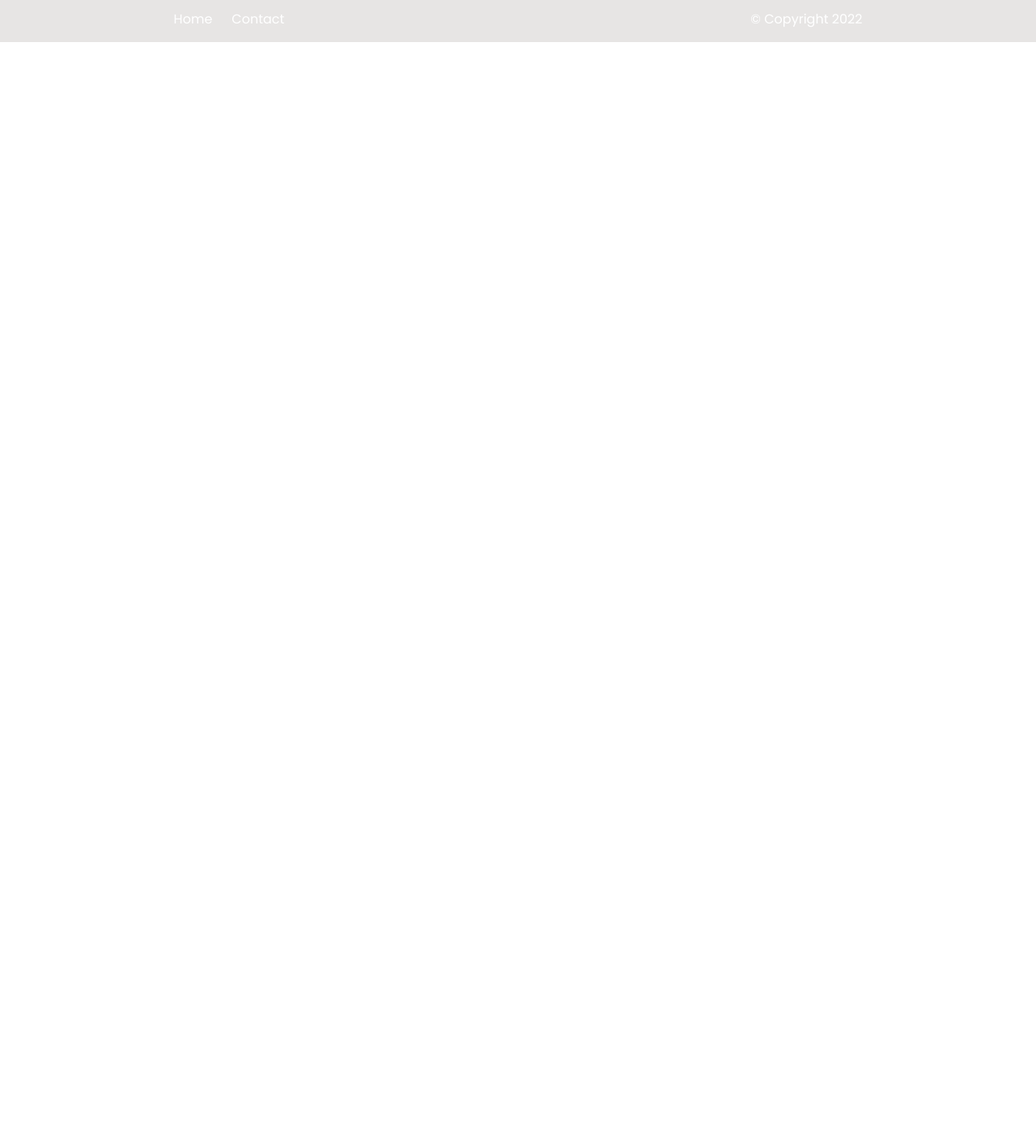
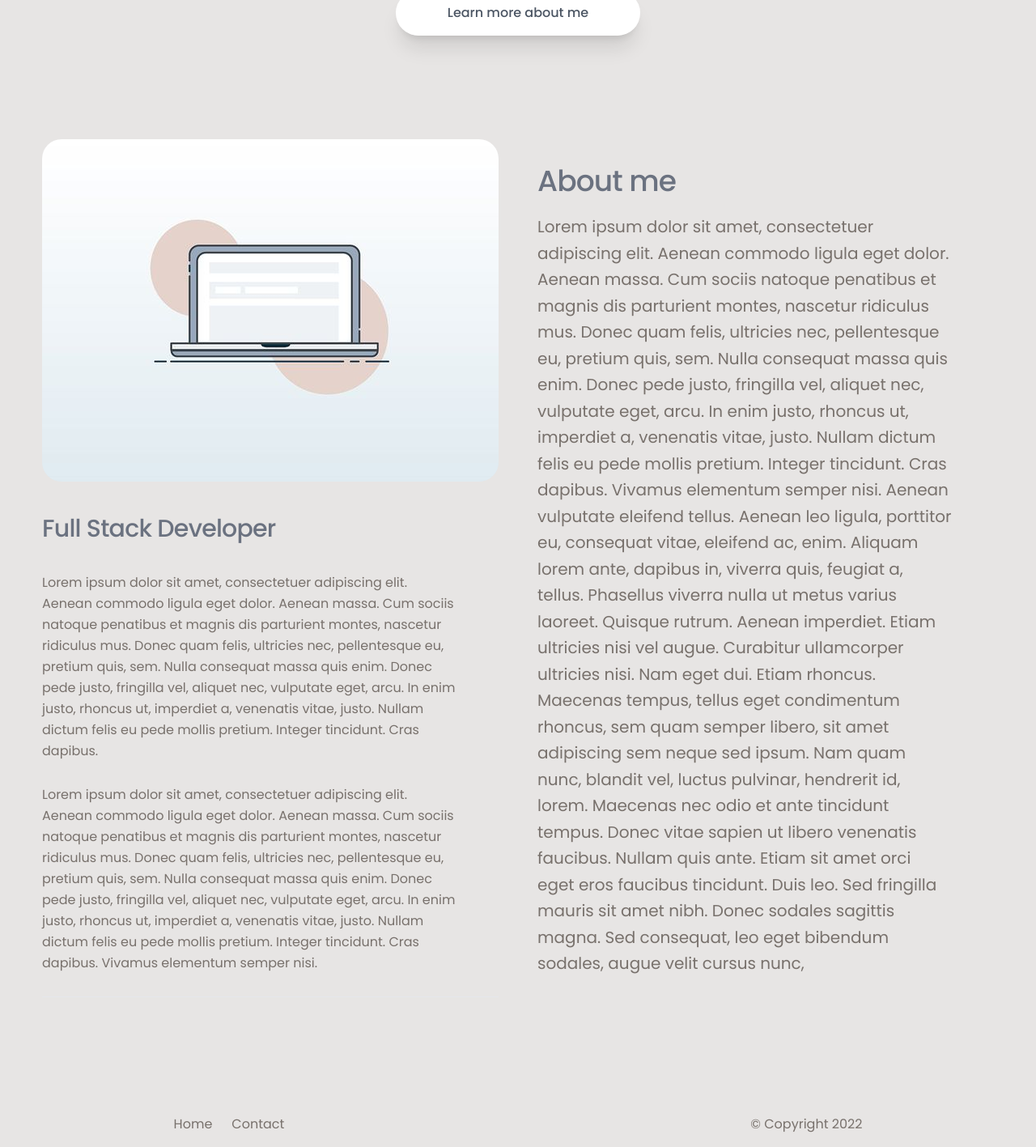
Before and after one commit to chloebyrnes/portfolio, a Gatsby site: page / in a window 1280 px wide. Shown: the part 631-2048 px from the top of the page at 81% size. Before the commit the page ends 800 px from the top, so only its background shows below. Built offline with nearby package versions, Linux system fonts and the light colour scheme; Gatsby itself is replaced by a stand-in of ours.

Commit message:
about me page

```diff
--- a/package.json
+++ b/package.json
@@ -21,6 +21,7 @@
     "gatsby": "^4.24.4",
     "gatsby-plugin-google-fonts": "^1.0.1",
     "react": "^18.1.0",
+    "react-anchor-link-smooth-scroll": "^1.0.12",
     "react-dom": "^18.1.0"
   },
   "devDependencies": {
--- a/src/components/About/About.js
+++ b/src/components/About/About.js
@@ -1,20 +1,87 @@
 import * as React from "react";
+import Computer from "../../images/computer1.jpg";
 
 const About = () => {
   return (
     <main class="bg-stone-200">
-      <div class="container mx-auto flex justify-center bg-white pt-20 pb-10">
-        <h1 class="text-4xl text-center font-semibold text-stone-800">
-          Thank You!
-        </h1>
+      <div class="bg-novisBlue">
+        <div class="md:py-5 xl:py-32 pb-10 md:p-0 p-5">
+          <div class="max-w-max lg:max-w-7xl mx-auto">
+            <div class="relative">
+              <div class="relative">
+                <div class="lg:grid lg:grid-cols-2 lg:gap-12">
+                  <div class="mt-6 prose prose-indigo prose-lg text-gray-500 lg:mt-0 px-8 md:px-0">
+                    <img class="rounded-3xl" src={Computer} alt="" />
+
+                    <div class=" border-b pb-8 md:py-2 py-10  max-w-xl">
+                      <h1 class="md:text-3xl text-2xl font-medium text-gray-500 tracking-tight md:space-y-2 pt-0 md:pt-8 pb-5">
+                        <span class="block">Full Stack Developer</span>
+                      </h1>
+                      <p class="max-w-lg mt-2 text-stone-500 leading-relaxed pt-0 md:pt-2">
+                        Lorem ipsum dolor sit amet, consectetuer adipiscing
+                        elit. Aenean commodo ligula eget dolor. Aenean massa.
+                        Cum sociis natoque penatibus et magnis dis parturient
+                        montes, nascetur ridiculus mus. Donec quam felis,
+                        ultricies nec, pellentesque eu, pretium quis, sem. Nulla
+                        consequat massa quis enim. Donec pede justo, fringilla
+                        vel, aliquet nec, vulputate eget, arcu. In enim justo,
+                        rhoncus ut, imperdiet a, venenatis vitae, justo. Nullam
+                        dictum felis eu pede mollis pretium. Integer tincidunt.
+                        Cras dapibus.
+                      </p>
+                      <p class="max-w-lg mt-2 text-stone-500 leading-relaxed md:py-5">
+                        Lorem ipsum dolor sit amet, consectetuer adipiscing
+                        elit. Aenean commodo ligula eget dolor. Aenean massa.
+                        Cum sociis natoque penatibus et magnis dis parturient
+                        montes, nascetur ridiculus mus. Donec quam felis,
+                        ultricies nec, pellentesque eu, pretium quis, sem. Nulla
+                        consequat massa quis enim. Donec pede justo, fringilla
+                        vel, aliquet nec, vulputate eget, arcu. In enim justo,
+                        rhoncus ut, imperdiet a, venenatis vitae, justo. Nullam
+                        dictum felis eu pede mollis pretium. Integer tincidunt.
+                        Cras dapibus. Vivamus elementum semper nisi.
+                      </p>
+                    </div>
+                  </div>
+
+                  <div class="mt-8 py-10 md:py-0">
+                    <h1 class="px-12 md:px-0 md:text-4xl text-2xl font-medium text-gray-500 tracking-tight md:space-y-2 pl-10 md:pl-0">
+                      <span class="block">About me</span>
+                    </h1>
+                    <p class=" px-12 md:px-0 md:text-xl text-lg md:max-w-lg mt-5 text-stone-500 md:leading-relaxed pl-10 md:pl-0">
+                      Lorem ipsum dolor sit amet, consectetuer adipiscing elit.
+                      Aenean commodo ligula eget dolor. Aenean massa. Cum sociis
+                      natoque penatibus et magnis dis parturient montes,
+                      nascetur ridiculus mus. Donec quam felis, ultricies nec,
+                      pellentesque eu, pretium quis, sem. Nulla consequat massa
+                      quis enim. Donec pede justo, fringilla vel, aliquet nec,
+                      vulputate eget, arcu. In enim justo, rhoncus ut, imperdiet
+                      a, venenatis vitae, justo. Nullam dictum felis eu pede
+                      mollis pretium. Integer tincidunt. Cras dapibus. Vivamus
+                      elementum semper nisi. Aenean vulputate eleifend tellus.
+                      Aenean leo ligula, porttitor eu, consequat vitae, eleifend
+                      ac, enim. Aliquam lorem ante, dapibus in, viverra quis,
+                      feugiat a, tellus. Phasellus viverra nulla ut metus varius
+                      laoreet. Quisque rutrum. Aenean imperdiet. Etiam ultricies
+                      nisi vel augue. Curabitur ullamcorper ultricies nisi. Nam
+                      eget dui. Etiam rhoncus. Maecenas tempus, tellus eget
+                      condimentum rhoncus, sem quam semper libero, sit amet
+                      adipiscing sem neque sed ipsum. Nam quam nunc, blandit
+                      vel, luctus pulvinar, hendrerit id, lorem. Maecenas nec
+                      odio et ante tincidunt tempus. Donec vitae sapien ut
+                      libero venenatis faucibus. Nullam quis ante. Etiam sit
+                      amet orci eget eros faucibus tincidunt. Duis leo. Sed
+                      fringilla mauris sit amet nibh. Donec sodales sagittis
+                      magna. Sed consequat, leo eget bibendum sodales, augue
+                      velit cursus nunc,
+                    </p>
+                  </div>
+                </div>
+              </div>
+            </div>
+          </div>
+        </div>
       </div>
-      <div class="container mx-auto flex justify-center bg-white px-40 text-stone-800">
-        <p>Your message has been sent. </p>
-      </div>
-      <div class="container mx-auto flex justify-center bg-white pb-20 text-stone-800">
-        <p>I will get back to you soon.</p>
-      </div>
-
       <div
         class="fixed
              inset-x-0
--- a/src/components/Footer/Footer.js
+++ b/src/components/Footer/Footer.js
@@ -9,20 +9,20 @@ const Footer = () => {
             <div class="md:mr-72 md:mt-0">
               <a
                 href="/"
-                class=" text-center md:text-base text-sm text-white hover:text-stone-500"
+                class=" text-center md:text-base text-sm text-stone-500 hover:text-white"
               >
                 Home
               </a>
               <a
                 href="/Contact"
-                class="md:ml-6 ml-4 text-center md:text-base text-sm text-white hover:text-stone-500"
+                class="md:ml-6 ml-4 text-center md:text-base text-sm text-stone-500 hover:text-white"
               >
                 Contact
               </a>
             </div>
 
             <div class="md:ml-72 mr-0">
-              <p class="md:text-center md:text-base text-sm text-white">
+              <p class="md:text-center md:text-base text-sm text-stone-500">
                 © Copyright 2022
               </p>
             </div>
--- a/src/pages/index.js
+++ b/src/pages/index.js
@@ -2,6 +2,8 @@ import * as React from "react";
 import HeaderBar from "../components/Header/HeaderBar.js";
 import Footer from "../components/Footer/Footer.js";
 import About from "../components/About/About.js";
+import AnchorLink from "react-anchor-link-smooth-scroll";
+import MainImg from "../images/computer2.jpg";
 
 const index = () => {
   return (
@@ -13,15 +15,27 @@ const index = () => {
 
       <HeaderBar />
 
-      <dl class="mt-20 lg:space-y-0 lg:grid lg:grid-cols-3 grid grid-cols-2 lg:gap-8 gap-2 md:gap-0 space-y-0">
-        <div class="border  md:p-10 p-5 rounded-3xl">
-          <dt class="">
-            <p>Test</p>
+      <dt class="grid place-items-center">
+        <h1 class="md:text-4xl text-2xl font-medium text-gray-500 tracking-tight md:space-y-2 pt-0 md:pt-8 pb-5">
+          <span class="block">Hello & welcome!</span>
+        </h1>
+        <p class="text-gray-500">Thank's for visiting!</p>
 
-            <About />
-          </dt>
-        </div>
-      </dl>
+        <img src={MainImg}></img>
+
+        <AnchorLink
+          href="#About"
+          class="relative inline-flex items-center justify-center p-6 px-16 py-4 overflow-hidden font-medium transition duration-300 ease-out rounded-full shadow-xl group hover:opacity-70"
+        >
+          <span class="absolute inset-0 w-full h-full bg-white"></span>
+
+          <div class="sm:flex justify-center text-gray-600 relative z-20 flex items-center text-base">
+            <span class="">Learn more about me</span>
+          </div>
+        </AnchorLink>
+        <div id="About"></div>
+        <About />
+      </dt>
 
       <div>
         <Footer />
```
Also changed, not shown: 1 other file.
